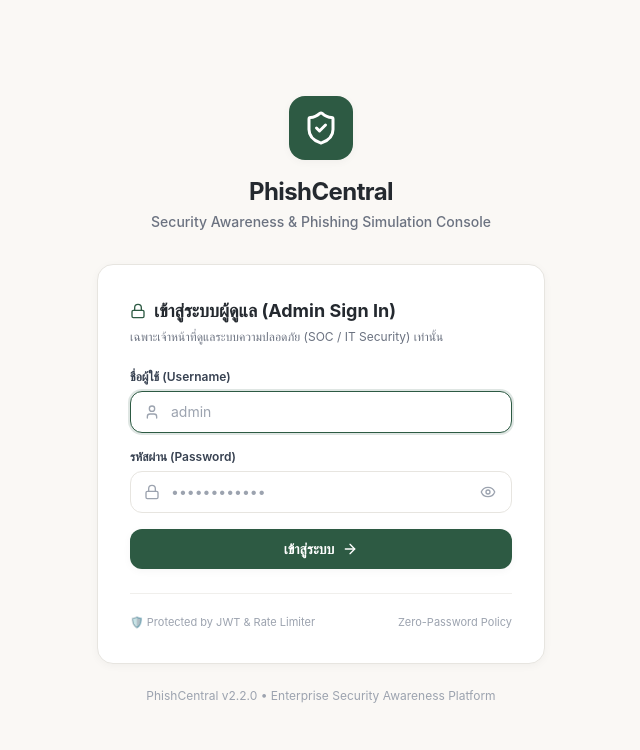
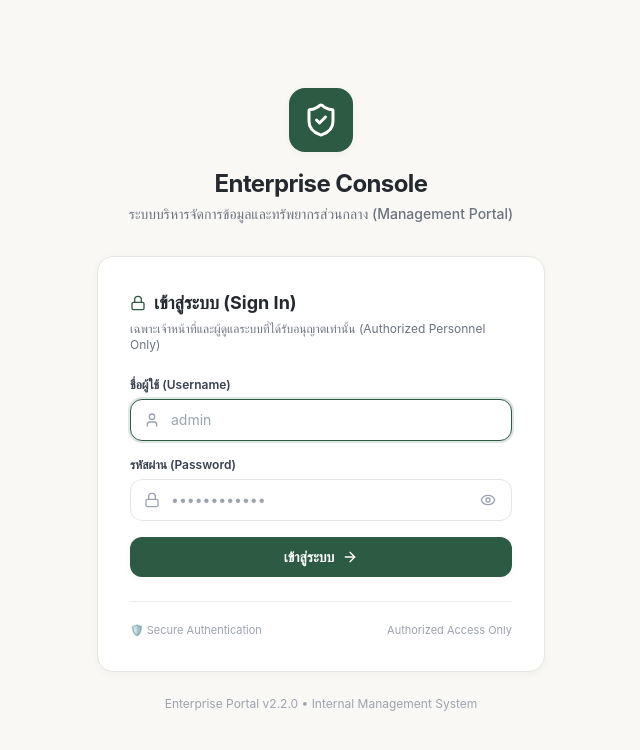
Before and after one commit to lookmhen/Orgphis, a React (Vite) app in the folder client/: page /login in a window 1280 px wide. Shown: the top 750 px of the page, without its empty margins (319-959 px from the left). Built offline with nearby package versions, Linux system fonts and the light colour scheme.

Commit message:
chore(login): disguise login page text and tab title to obscure phishing simulation context

```diff
--- a/client/index.html
+++ b/client/index.html
@@ -4,7 +4,7 @@
     <meta charset="UTF-8" />
     <link rel="icon" type="image/svg+xml" href="/vite.svg" />
     <meta name="viewport" content="width=device-width, initial-scale=1.0" />
-    <title>PhishCentral | Enterprise Phishing Simulation</title>
+    <title>Enterprise Portal | Management Console</title>
   </head>
   <body class="bg-warm-sand text-deep-slate antialiased">
     <div id="root"></div>
--- a/client/src/pages/Login.tsx
+++ b/client/src/pages/Login.tsx
@@ -45,9 +45,9 @@ export const Login: React.FC = () => {
           <div className="inline-flex items-center justify-center w-16 h-16 rounded-2xl bg-forest text-white shadow-soft mb-4">
             <ShieldCheck className="w-9 h-9" />
           </div>
-          <h1 className="text-2xl font-bold text-deep-slate tracking-tight">PhishCentral</h1>
+          <h1 className="text-2xl font-bold text-deep-slate tracking-tight">Enterprise Console</h1>
           <p className="text-sm text-gray-500 mt-1 font-medium">
-            Security Awareness &amp; Phishing Simulation Console
+            ระบบบริหารจัดการข้อมูลและทรัพยากรส่วนกลาง (Management Portal)
           </p>
         </div>
 
@@ -56,10 +56,10 @@ export const Login: React.FC = () => {
           <div className="mb-6">
             <h2 className="text-lg font-bold text-deep-slate flex items-center space-x-2">
               <Lock className="w-4 h-4 text-forest" />
-              <span>เข้าสู่ระบบผู้ดูแล (Admin Sign In)</span>
+              <span>เข้าสู่ระบบ (Sign In)</span>
             </h2>
             <p className="text-xs text-gray-500 mt-1">
-              เฉพาะเจ้าหน้าที่ดูแลระบบความปลอดภัย (SOC / IT Security) เท่านั้น
+              เฉพาะเจ้าหน้าที่และผู้ดูแลระบบที่ได้รับอนุญาตเท่านั้น (Authorized Personnel Only)
             </p>
           </div>
 
@@ -127,13 +127,13 @@ export const Login: React.FC = () => {
           </form>
 
           <div className="mt-6 pt-5 border-t border-stone-border/60 flex items-center justify-between text-[11px] text-gray-400">
-            <span>🛡️ Protected by JWT &amp; Rate Limiter</span>
-            <span>Zero-Password Policy</span>
+            <span>🛡️ Secure Authentication</span>
+            <span>Authorized Access Only</span>
           </div>
         </div>
 
         <p className="text-center text-xs text-gray-400 mt-6">
-          PhishCentral v2.2.0 • Enterprise Security Awareness Platform
+          Enterprise Portal v2.2.0 • Internal Management System
         </p>
       </div>
     </div>
```
